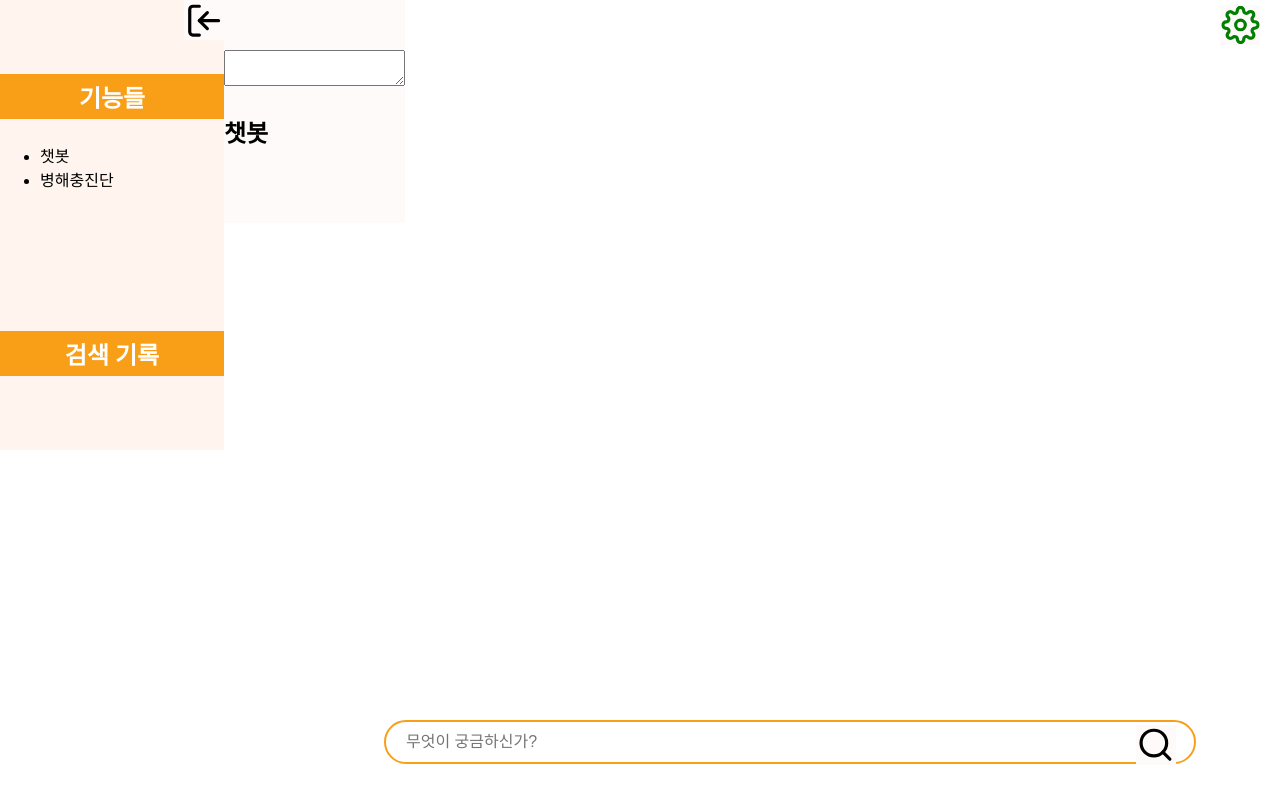
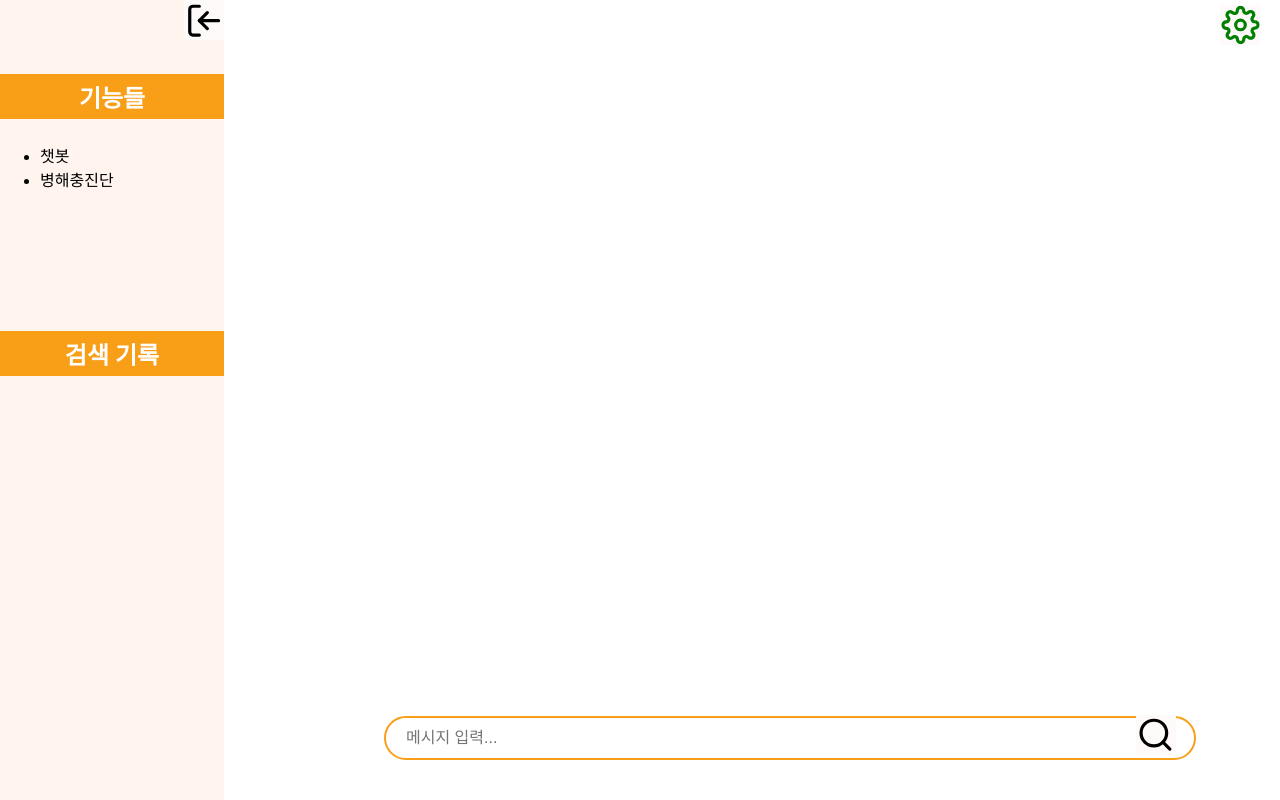
Before and after one commit to sojaeheon/smartfarm, a Vue app in the folder hp/: page / in a window 1280 px wide. Built offline with nearby package versions, Linux system fonts and the light colour scheme.

Commit message:
Add chat-bot

```diff
--- a/hp/package.json
+++ b/hp/package.json
@@ -8,6 +8,7 @@
     "lint": "vue-cli-service lint"
   },
   "dependencies": {
+    "axios": "^1.7.7",
     "core-js": "^3.8.3",
     "vue": "^3.2.13"
   },
--- a/hp/src/App.vue
+++ b/hp/src/App.vue
@@ -22,19 +22,17 @@
       <button id="settings"></button>
     </div>
     <div id="chat">
-      <div class="communicate">
-        <textarea name="question"></textarea>
-      </div>
-      <p><strong>챗봇</strong></p>
       <div class="search">
-        <input type="text" name="search_box" placeholder="무엇이 궁금하신가?">
-        <button type="submit"></button>
+        <AppChatbot />
       </div>
     </div>
   </main>
 </template>
 
-<script> //JS짜는 곳
+<script>
+import AppChatbot from './components/AppChatbot.vue';
+
+ //JS짜는 곳
 export default{
   name: 'App',
   data(){
@@ -47,6 +45,9 @@ export default{
       this.show=!this.show;
     }
   },
+  components: {
+    AppChatbot
+  }
 }
 
 </script>
@@ -69,23 +70,8 @@ button {
 }
 .search{
   position: absolute;
-  top: 90vh;
+  bottom: 5vh;
   left: 30vw;
-}
-.search input{
-  height: 5vh;
-  width: 60vw;
-  position: relative;
-  padding: 0px 20px 0px 20px;
-  font-size: 1rem;
-  border-radius: 30px;
-  border: 2px solid #F99E17;
-}
-.search button {
-  position: absolute;
-  right: 20px;
-  top: 5px;
-  background-image: url('./assets/search.svg');
 }
 .menu, .main {
   display: inline-block;
@@ -93,6 +79,7 @@ button {
 .menu {
   float: left;
   width: 17.5vw;
+  height: 100vh;
   background-color: seashell;
 }
 .main {
--- /dev/null
+++ b/hp/src/components/AppChatbot.vue
@@ -0,0 +1,76 @@
+<template>
+  <div class="chat-bot">
+      <div class="messages">
+        <div v-for="message in messages" :key="message.id" class="message">
+          <div :class="`message-${message.sender}`">{{ message.text }}</div>
+        </div>
+      </div>
+    <input v-model="userInput" @keyup.enter="sendMessage" placeholder="메시지 입력..." />
+    <button type="submit"></button>
+  </div>
+</template>
+
+<script>
+import axios from 'axios';
+
+export default {
+  data() {
+    return {
+      userInput: '',
+      messages: []
+    };
+  },
+  methods: {
+    async sendMessage() {
+      const userMessage = this.userInput.trim();
+      if (!userMessage) return;
+
+      this.addMessage('user', userMessage);
+
+      const aiResponse = await this.getAIResponse(userMessage);
+      this.addMessage('ai', aiResponse);
+
+      this.userInput = '';
+    },
+    addMessage(sender, text) {
+      this.messages.push({ id: Date.now(), sender, text });
+    },
+    async getAIResponse(message) {
+      try {
+        const response = await axios.post('AI_API_ENDPOINT', {
+          prompt: message,
+          // 다른 필요한 API 매개변수
+        }, {
+          headers: {
+            'Authorization': `Bearer YOUR_API_KEY`
+          }
+        });
+
+        return response.data.choices[0].text.trim();
+      } catch (error) {
+        console.error('AI 응답 오류:', error);
+        return '죄송합니다, 오류가 발생했습니다.';
+      }
+    }
+  }
+};
+</script>
+
+<style>
+/* 여기에 챗봇 스타일 추가 */
+.chat-bot input{
+  height: 5vh;
+  width: 60vw;
+  position: relative;
+  padding: 0px 20px 0px 20px;
+  font-size: 1rem;
+  border-radius: 30px;
+  border: 2px solid #F99E17;
+}
+.chat-bot button {
+  position: absolute;
+  right: 20px;
+  bottom: 5px;
+  background-image: url('../assets/search.svg');
+}
+</style>
```
Also changed, not shown: 1 other file (tests, documents, lock files or other folders).
